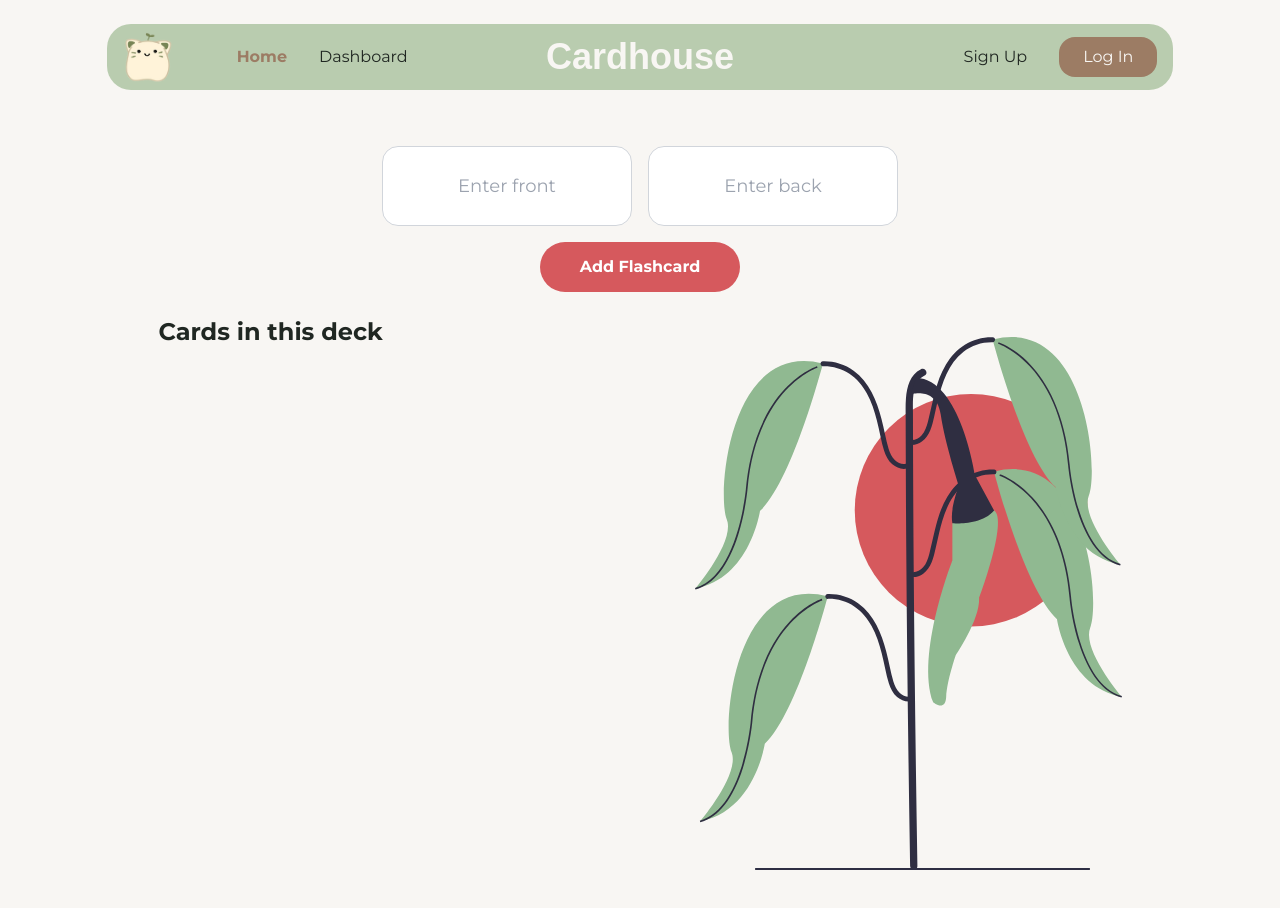
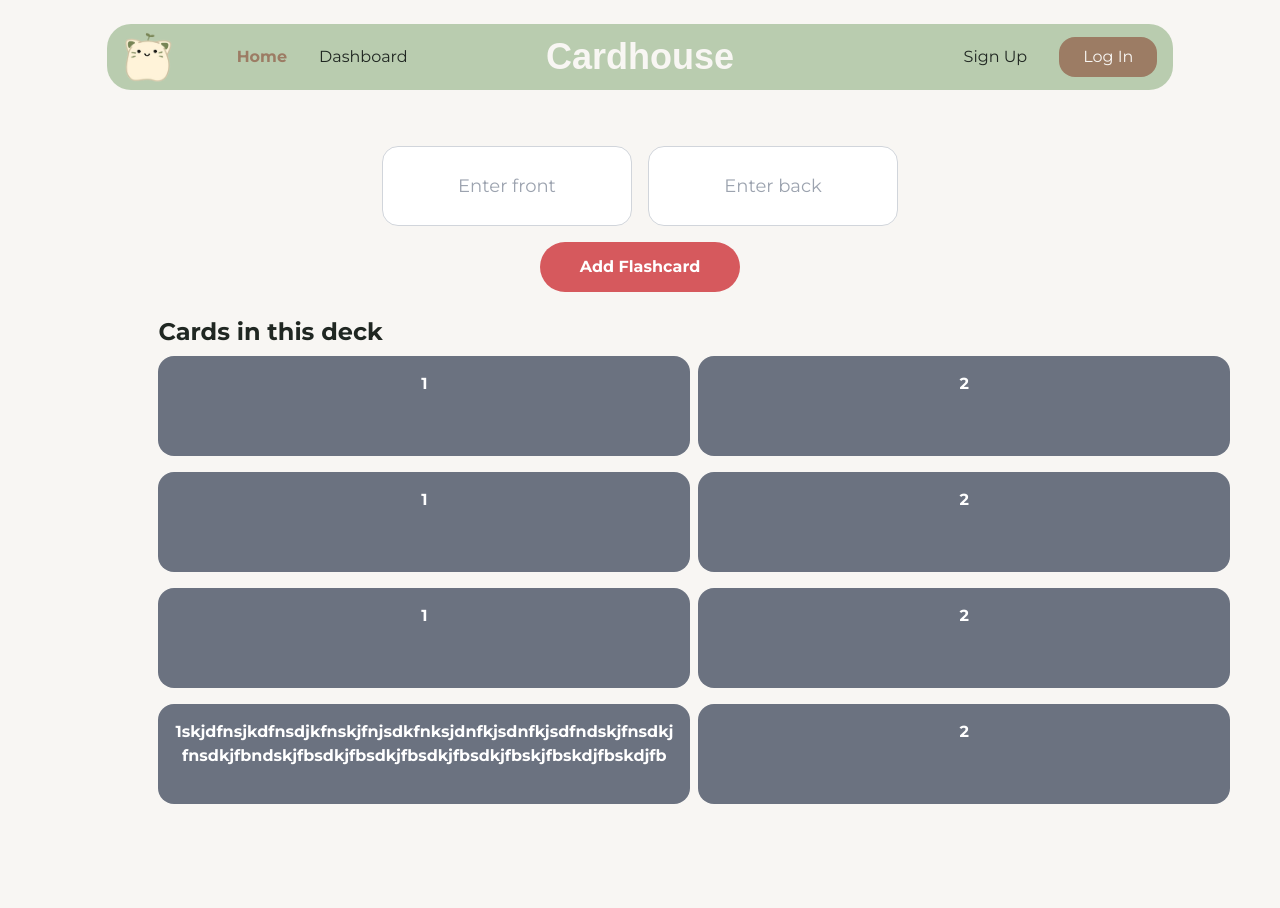
Before and after one commit to phmkhali/Cardhouse, a React (Vite) app in the folder cardhouse/: page /deck/1 in a window 1280 px wide. Shown: the top 908 px of the page. Built offline with nearby package versions, Linux system fonts and the light colour scheme; no server answers; the database is empty; a web font is replaced by a local one.

Commit message:
card styling

```diff
--- /dev/null
+++ b/cardhouse/src/scenes/deck/CardTile.tsx
@@ -0,0 +1,27 @@
+import React from "react";
+
+type Props = {
+  cardFront: string;
+  cardBack: string;
+  onEdit: (cardId: number) => void;
+  onDelete: (cardId: number) => void;
+  deckId: number;
+};
+
+const CardTile = ({ cardFront, cardBack }: Props) => {
+  const cardStyling =
+    "min-w-[50%] w-full min-h-[100px] h-auto bg-gray-500 p-4 rounded-2xl text-white text-center break-words";
+
+  return (
+    <div className="w-full h-auto py-2 flex flex-row justify-between gap-2">
+      <div className={cardStyling}>
+        <h3>{cardFront}</h3>
+      </div>
+      <div className={cardStyling}>
+        <h3>{cardBack}</h3>
+      </div>
+    </div>
+  );
+};
+
+export default CardTile;
--- a/cardhouse/src/scenes/deck/index.tsx
+++ b/cardhouse/src/scenes/deck/index.tsx
@@ -2,6 +2,7 @@ import { useParams } from "react-router-dom";
 import { useEffect, useState } from "react";
 import { getDeckById } from "@/services/deck-service";
 import Farming from "@/assets/farming.svg";
+import CardTile from "./CardTile";
 
 const Deck: React.FC = () => {
   const { id } = useParams<{ id: string }>();
@@ -21,7 +22,12 @@ const Deck: React.FC = () => {
   }, [id]);
 
   return (
-    <section id="deck" className={"h-auto w-[100wv] md:h-[100vh] flex flex-col items-center mx-2 mt-[130px]"}>
+    <section
+      id="deck"
+      className={
+        "h-auto w-[100wv] md:h-[100vh] flex flex-col items-center mx-2 mt-[130px]"
+      }
+    >
       <h1 className="text-4xl font-poppins font-bold text-primary">
         {deckName}
       </h1>
@@ -52,6 +58,50 @@ const Deck: React.FC = () => {
         {/* CARDS */}
         <div className="font-bold basis-3/5">
           <h2 className="text-2xl text-text">Cards in this deck</h2>
+          <CardTile
+            cardFront={"1"}
+            cardBack={"2"}
+            onEdit={function (cardId: number): void {
+              throw new Error("Function not implemented.");
+            }}
+            onDelete={function (cardId: number): void {
+              throw new Error("Function not implemented.");
+            }}
+            deckId={0}
+          ></CardTile>
+                    <CardTile
+            cardFront={"1"}
+            cardBack={"2"}
+            onEdit={function (cardId: number): void {
+              throw new Error("Function not implemented.");
+            }}
+            onDelete={function (cardId: number): void {
+              throw new Error("Function not implemented.");
+            }}
+            deckId={0}
+          ></CardTile>
+                    <CardTile
+            cardFront={"1"}
+            cardBack={"2"}
+            onEdit={function (cardId: number): void {
+              throw new Error("Function not implemented.");
+            }}
+            onDelete={function (cardId: number): void {
+              throw new Error("Function not implemented.");
+            }}
+            deckId={0}
+          ></CardTile>
+                    <CardTile
+            cardFront={"1skjdfnsjkdfnsdjkfnskjfnjsdkfnksjdnfkjsdnfkjsdfndskjfnsdkjfnsdkjfbndskjfbsdkjfbsdkjfbsdkjfbsdkjfbskjfbskdjfbskdjfb"}
+            cardBack={"2"}
+            onEdit={function (cardId: number): void {
+              throw new Error("Function not implemented.");
+            }}
+            onDelete={function (cardId: number): void {
+              throw new Error("Function not implemented.");
+            }}
+            deckId={0}
+          ></CardTile>
         </div>
         {/* IMAGE */}
         <div className="">
```
Lines whose indentation alone changed are shown as unchanged.
